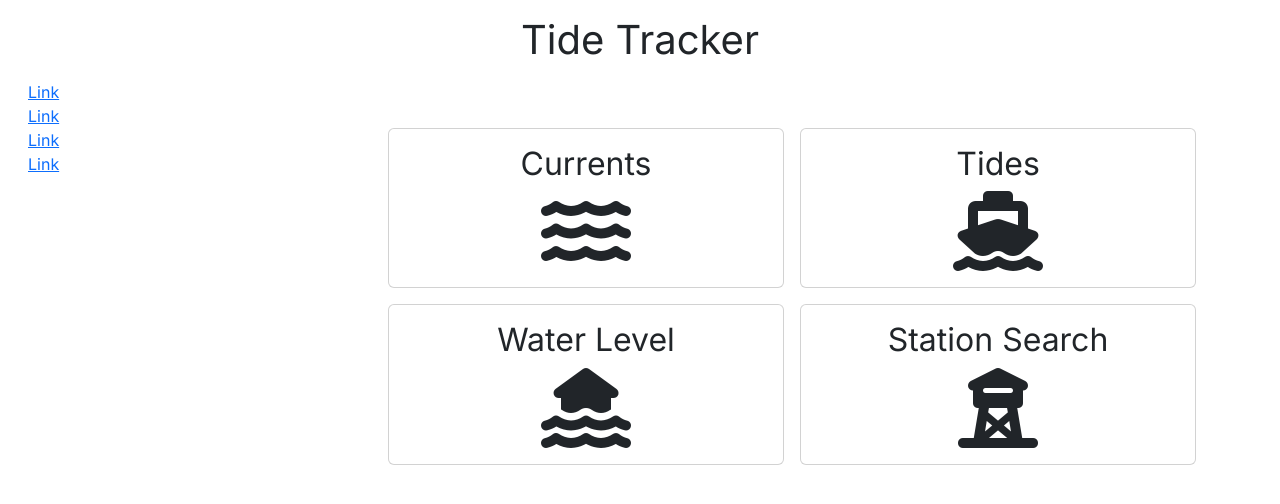
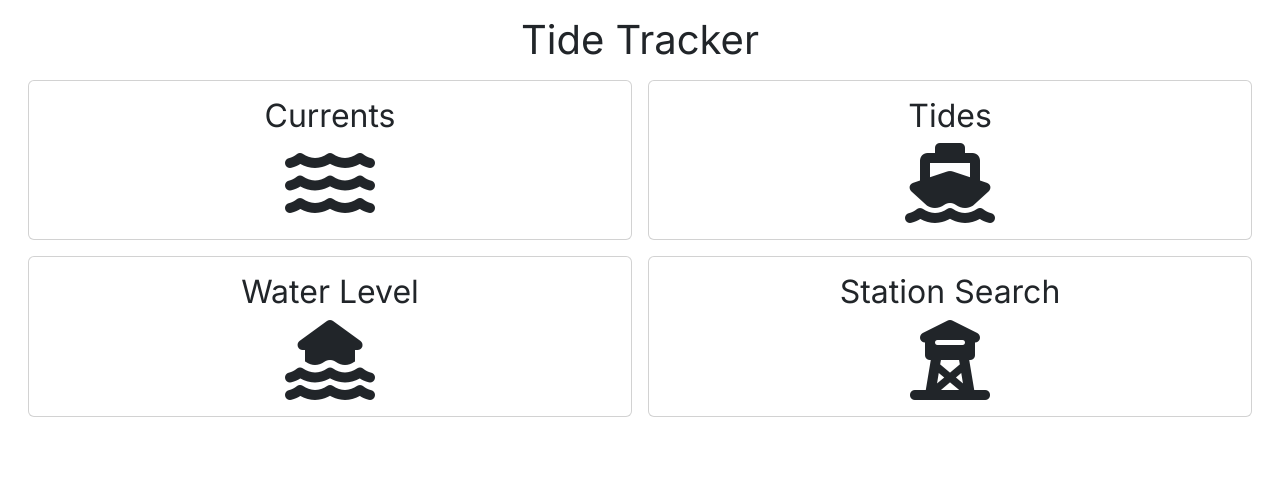
Before and after one commit to BeanDeebe/tidetracker, a React (Create React App) app: page / in a window 1280 px wide. Shown: the top 504 px of the page. Built offline with nearby package versions, Linux system fonts and the light colour scheme; a web font is replaced by a local one.

Commit message:
Added TODO file.

```diff
--- a/src/App.tsx
+++ b/src/App.tsx
@@ -1,5 +1,4 @@
 import React from 'react';
-import SideNav from "./components/SideNav";
 import TitleBanner from "./components/TitleBanner";
 import MainContent from "./pages/MainContent";
 import './styles/App.css';
@@ -9,7 +8,6 @@ function App() {
       <div>
           <TitleBanner />
           <div className="row m-3">
-            <SideNav />
             <MainContent />
           </div>
       </div>
--- a/src/components/SideNav.tsx
+++ b/src/components/SideNav.tsx
@@ -2,7 +2,7 @@ import React from "react";
 
 function SideNav() {
     return (
-        <div className="col-3">
+        <div className="col">
             <nav className="nav flex-column">
                 <a className="active " href="#">Link</a>
                 <a href="#">Link</a>
--- a/src/pages/MainContent.tsx
+++ b/src/pages/MainContent.tsx
@@ -2,7 +2,7 @@ import React from "react";
 
 export default function MainContent() {
     return (
-        <div className="col-8 m-5">
+        <div>
             <div className="row row-cols-1 row-cols-sm-2 g-3">
                 <div className="col">
                     <div className="card">
```
Also changed, not shown: 1 other file (tests, documents, lock files or other folders).
